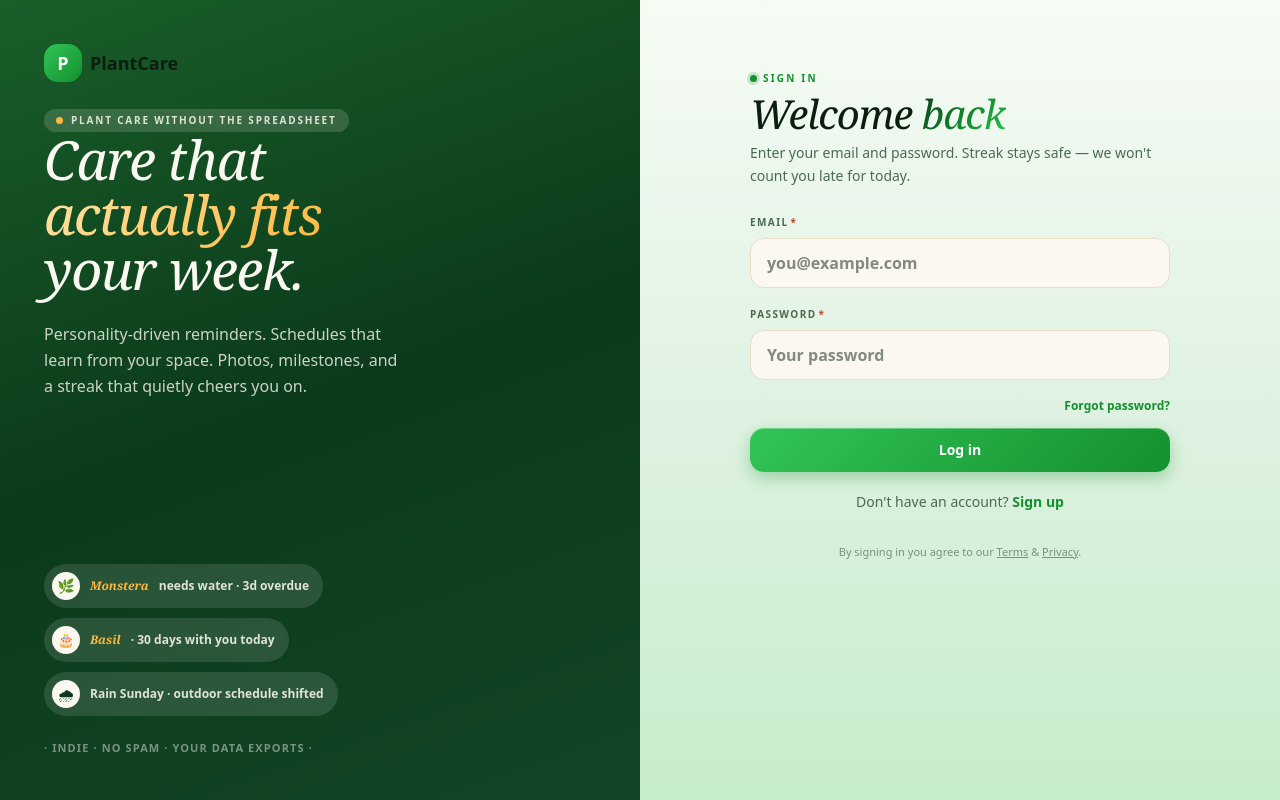
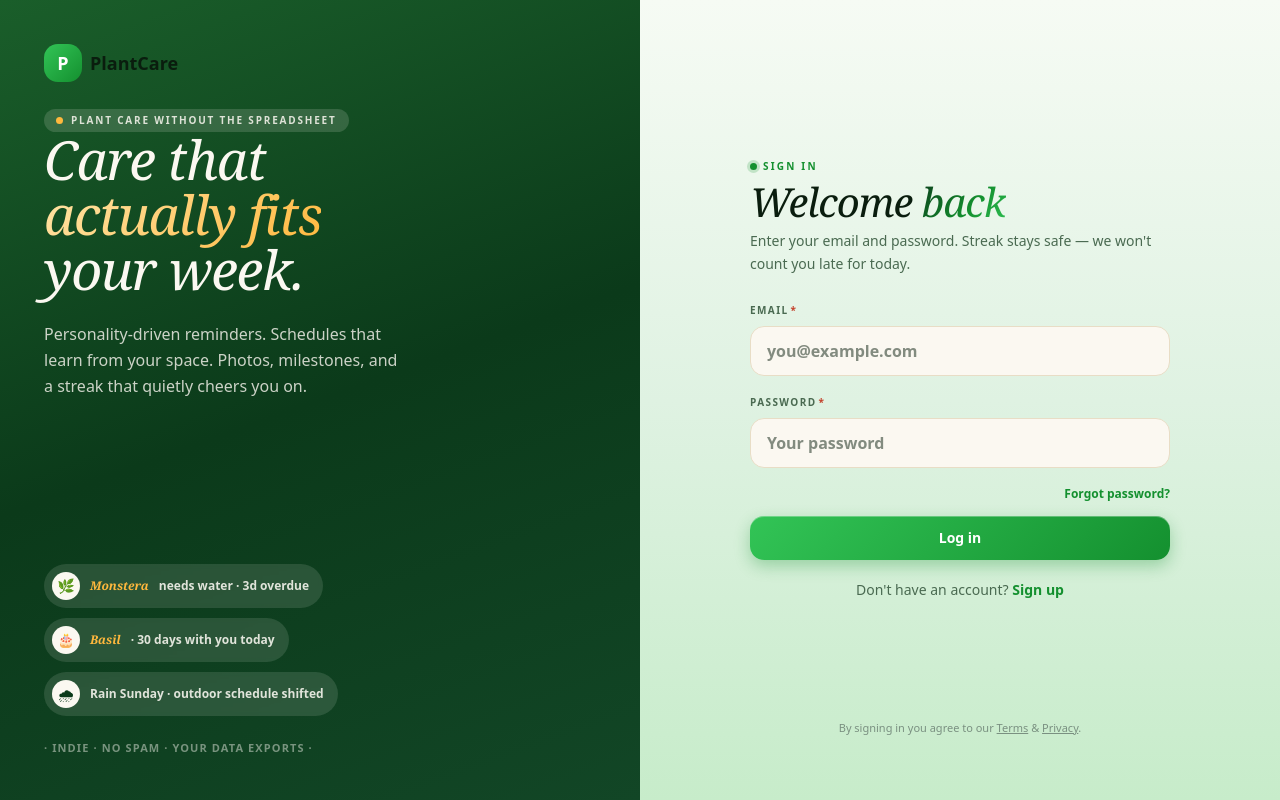
Before and after one commit to rturner1989/PlantCare, a React (Vite) app in the folder client/: page /login in a window 1280 px wide. Built offline with nearby package versions, Linux system fonts and the light colour scheme.

Commit message:
fix(v2): pin auth legal text to bottom of form column
AuthBody main needs flex-1 to fill motion.div on desktop. Without it
the column shrunk to content height, so the legal "Terms & Privacy"
line sat directly under the form instead of the viewport bottom.

```diff
--- a/client/src/components/auth/AuthBody.jsx
+++ b/client/src/components/auth/AuthBody.jsx
@@ -14,7 +14,7 @@ export default function AuthBody({
   className = '',
 }) {
   return (
-    <main className="flex flex-col px-6 py-8 sm:py-12 lg:px-12 lg:py-16 min-h-dvh lg:min-h-0 lg:overflow-y-auto">
+    <main className="flex flex-col flex-1 px-6 py-8 sm:py-12 lg:px-12 lg:py-16 min-h-dvh lg:min-h-0 lg:overflow-y-auto">
       <Logo className="lg:hidden mb-10 self-start" />
 
       <div className="flex-1 flex items-center justify-center">
```
